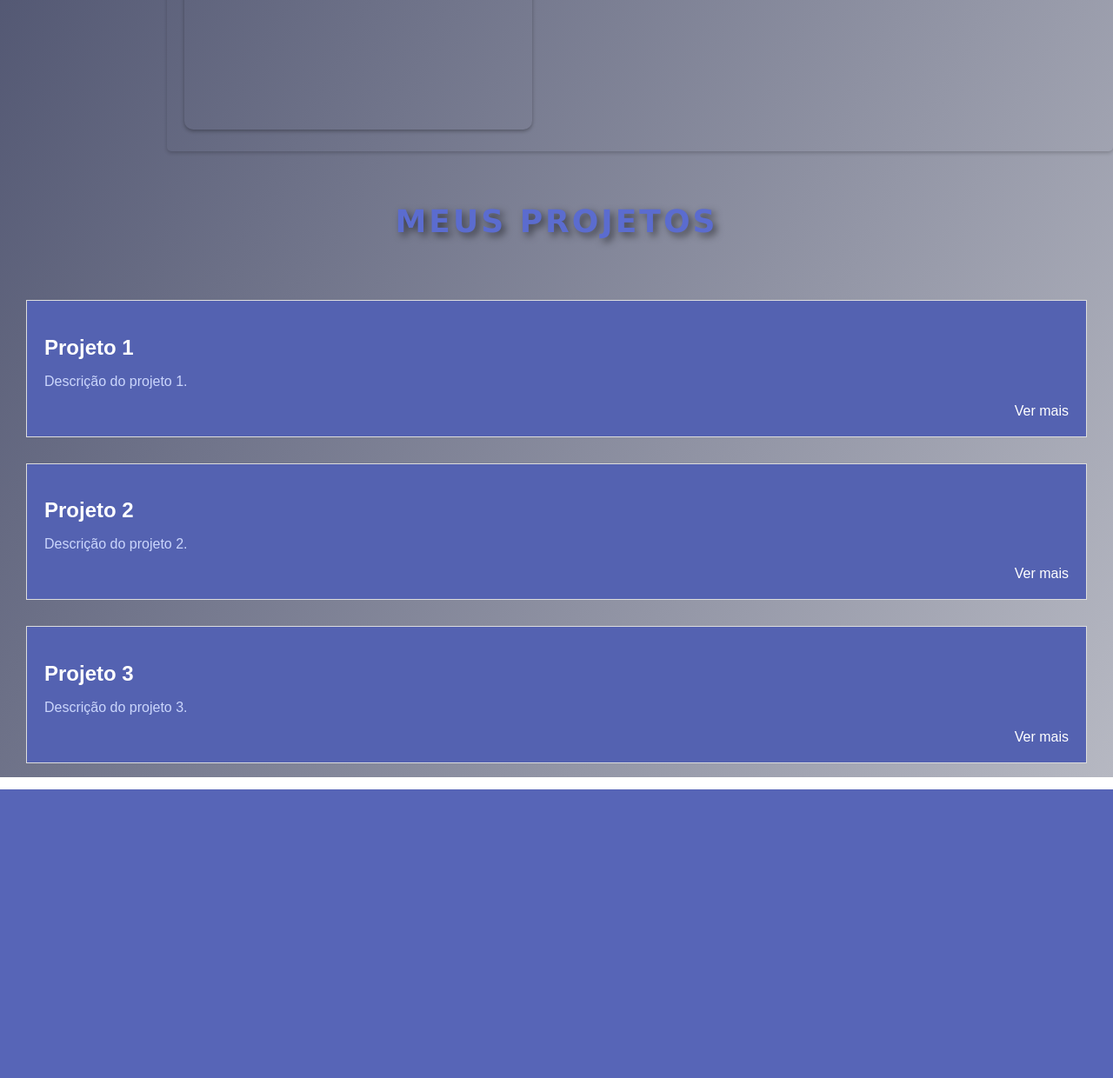
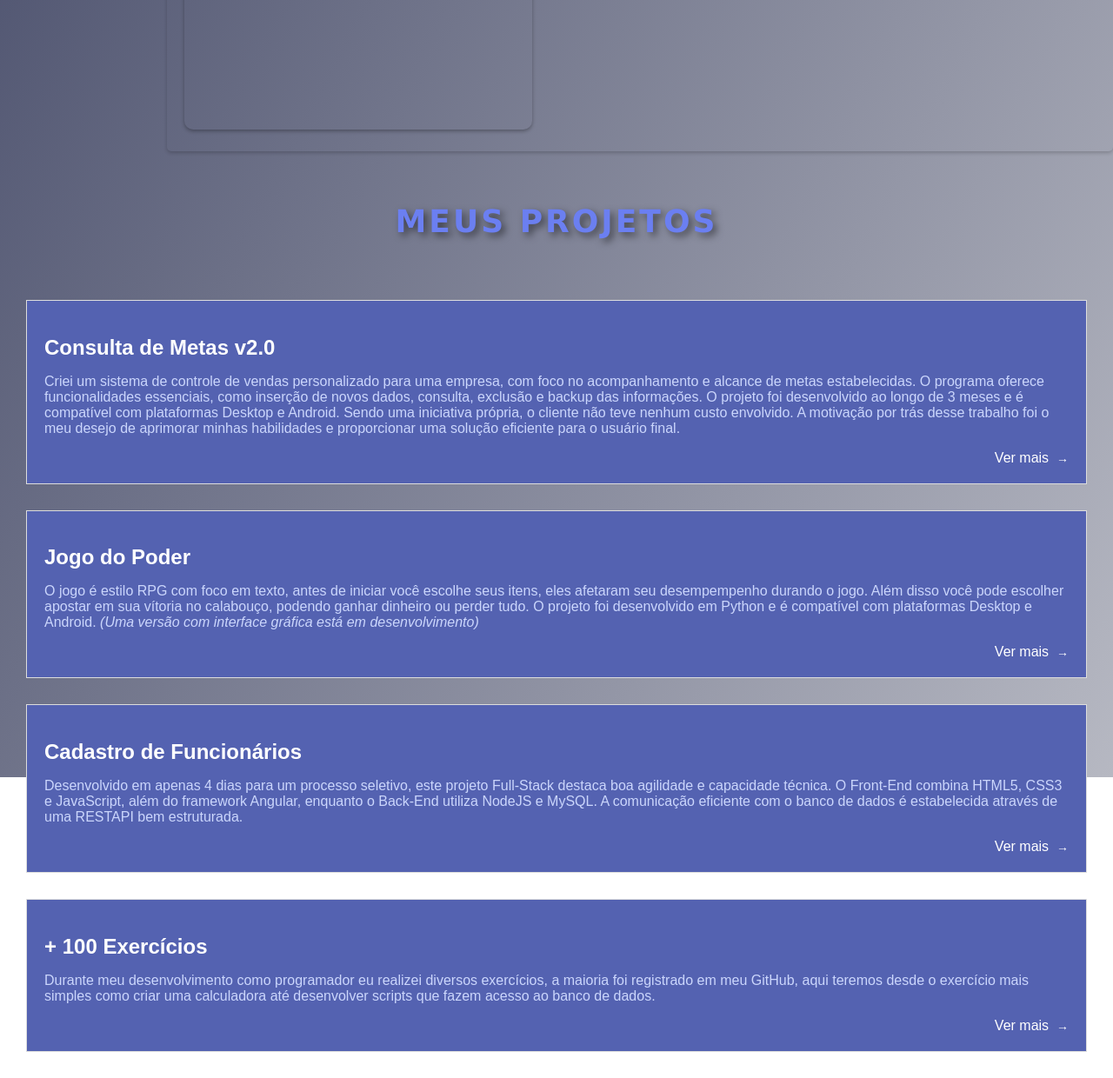
Before and after one commit to KristoferBorges/Portfolio, a Django app: template projeto_portfolio/app_portfolio/templates/pages/home.html in a window 1280 px wide. Shown: the part 1506-2746 px from the top of the page at 87% size. Before the commit the page ends 2414 px from the top, so only its background shows below. Run offline with Django 4.2, Linux system fonts and the light colour scheme; the template is opened without the code that fills it, so the values that code supplies are empty.

Commit message:
Foi inserido mais informações na parte de projetos

```diff
--- a/projeto_portfolio/app_portfolio/static/style/style.css
+++ b/projeto_portfolio/app_portfolio/static/style/style.css
@@ -193,7 +193,7 @@ hr {
 
 #my-projects {
     font-size: 36px;
-    color: #5b6ccf;
+    color: #6b7ff1;
     text-align: center;
     margin-top: 60px;
     text-transform: uppercase;
@@ -231,3 +231,8 @@ hr {
     color: #ffffff;
     text-decoration: none;
 }
+
+.project .arrow {
+    margin-left: 5px; /* Espaçamento entre "Ver mais" e a seta */
+    font-size: 14px; /* Tamanho da fonte da seta */
+}
--- a/projeto_portfolio/app_portfolio/templates/pages/home.html
+++ b/projeto_portfolio/app_portfolio/templates/pages/home.html
@@ -56,22 +56,42 @@
         <h1 id="my-projects">Meus Projetos</h1>
 
         <section class="project">
-            <h2>Projeto 1</h2>
-            <p>Descrição do projeto 1.</p>
-            <a href="#">Ver mais</a>
+            <h2>Consulta de Metas v2.0</h2>
+            <p>
+                Criei um sistema de controle de vendas personalizado para uma empresa, com foco no acompanhamento e alcance de metas estabelecidas.
+                O programa oferece funcionalidades essenciais, como inserção de novos dados, consulta, exclusão e backup das informações.
+                O projeto foi desenvolvido ao longo de 3 meses e é compatível com plataformas Desktop e Android.
+                Sendo uma iniciativa própria, o cliente não teve nenhum custo envolvido.
+                A motivação por trás desse trabalho foi o meu desejo de aprimorar minhas habilidades e proporcionar uma solução eficiente para o usuário final.
+            </p>
+            <a href="https://github.com/KristoferBorges/ConsultaDeMetas_v2.0" target="_blank">Ver mais<span class="arrow"> →</span></a>
           </section>
 
           <section class="project">
-            <h2>Projeto 2</h2>
-            <p>Descrição do projeto 2.</p>
-            <a href="#">Ver mais</a>
+            <h2>Jogo do Poder</h2>
+            <p>
+                O jogo é estilo RPG com foco em texto, antes de iniciar você escolhe seus itens, eles afetaram seu desempempenho durando o jogo. Além disso você pode escolher apostar em sua vítoria no calabouço, podendo ganhar dinheiro ou perder tudo.
+                O projeto foi desenvolvido em Python e é compatível com plataformas Desktop e Android. <i>(Uma versão com interface gráfica está em desenvolvimento)</i>
+            </p>
+            <a href="https://github.com/KristoferBorges/Back-End-PowerGame" target="_blank">Ver mais<span class="arrow"> →</span></a>
           </section>
 
           <section class="project">
-            <h2>Projeto 3</h2>
-            <p>Descrição do projeto 3.</p>
-            <a href="#">Ver mais</a>
+            <h2>Cadastro de Funcionários</h2>
+            <p>
+                Desenvolvido em apenas 4 dias para um processo seletivo, este projeto Full-Stack destaca boa agilidade e capacidade técnica. O Front-End combina HTML5, CSS3 e JavaScript, além do framework Angular, enquanto o Back-End utiliza NodeJS e MySQL.
+                A comunicação eficiente com o banco de dados é estabelecida através de uma RESTAPI bem estruturada.
+            </p>
+            <a href="#" target="_blank">Ver mais<span class="arrow"> →</span></a>
           </section>
+
+          <section class="project">
+            <h2>+ 100 Exercícios</h2>
+            <p>Durante meu desenvolvimento como programador eu realizei diversos exercícios, a maioria foi registrado em meu GitHub, aqui teremos desde o exercício mais simples como criar uma calculadora até desenvolver scripts que fazem acesso ao banco de dados.</p>
+            <a href="#" target="_blank">Ver mais<span class="arrow"> →</span></a>
+          </section>
+
+
 
         <script src="{% static 'scripts/script.js' %}"></script>
     </body>
```
